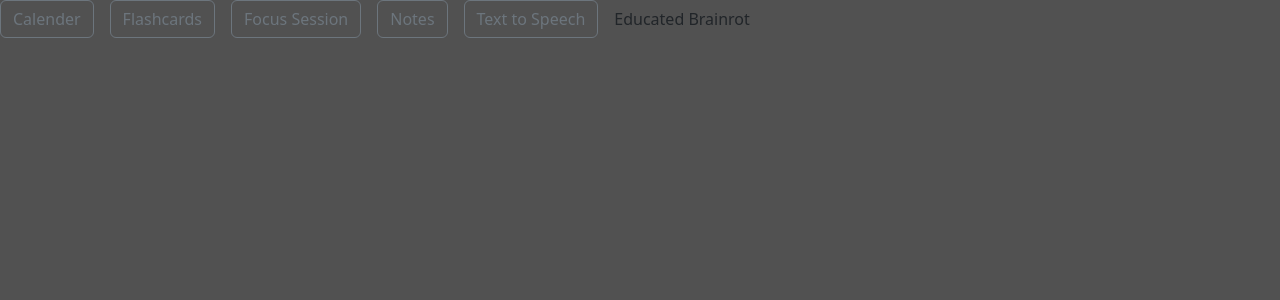
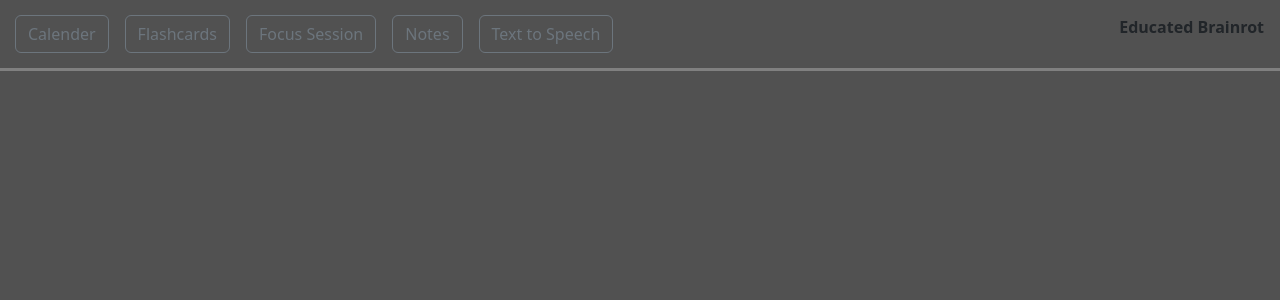
Before and after one commit to PrototypeV/study-app, a React (Vite) app: page / in a window 1280 px wide. Shown: the top 300 px of the page. Built offline with nearby package versions, Linux system fonts and the light colour scheme.

Commit message:
more navbar stuff

```diff
--- a/src/Navbar.tsx
+++ b/src/Navbar.tsx
@@ -5,14 +5,22 @@ import 'bootstrap/dist/css/bootstrap.min.css';
 
 function Navbar(){
     return (
-        <Stack direction="horizontal" gap={3}>
-            <Button variant="outline-secondary" className="b-1">Calender</Button>
-            <Button variant="outline-secondary" className="b-2">Flashcards</Button>
-            <Button variant="outline-secondary" className="b-3">Focus Session</Button>
-            <Button variant="outline-secondary" className="b-4">Notes</Button>
-            <Button variant="outline-secondary" className="b-5">Text to Speech</Button>
-            <div className="appName">Educated Brainrot</div>
-        </Stack>
+        <table>
+            <th className="navContainer">
+                <Stack direction="horizontal" gap={3}>
+                    <Button variant="outline-secondary" className="navbutton">Calender</Button>
+                    <Button variant="outline-secondary" className="navbutton">Flashcards</Button>
+                    <Button variant="outline-secondary" className="navbutton">Focus Session</Button>
+                    <Button variant="outline-secondary" className="navbutton">Notes</Button>
+                    <Button variant="outline-secondary" className="navbutton">Text to Speech</Button>
+
+                </Stack>
+            </th>
+
+            <th className="navtitle">
+                <div>Educated Brainrot</div>
+            </th>
+        </table>
     );
 }
 
--- a/src/main.tsx
+++ b/src/main.tsx
@@ -1,7 +1,7 @@
 import { StrictMode } from 'react'
 import { createRoot } from 'react-dom/client'
 import App from './App.tsx'
-//import 'bootstrap/dist/css/bootstrap.min.css';
+
 
 createRoot(document.getElementById('root')!).render(
   <StrictMode>
```
